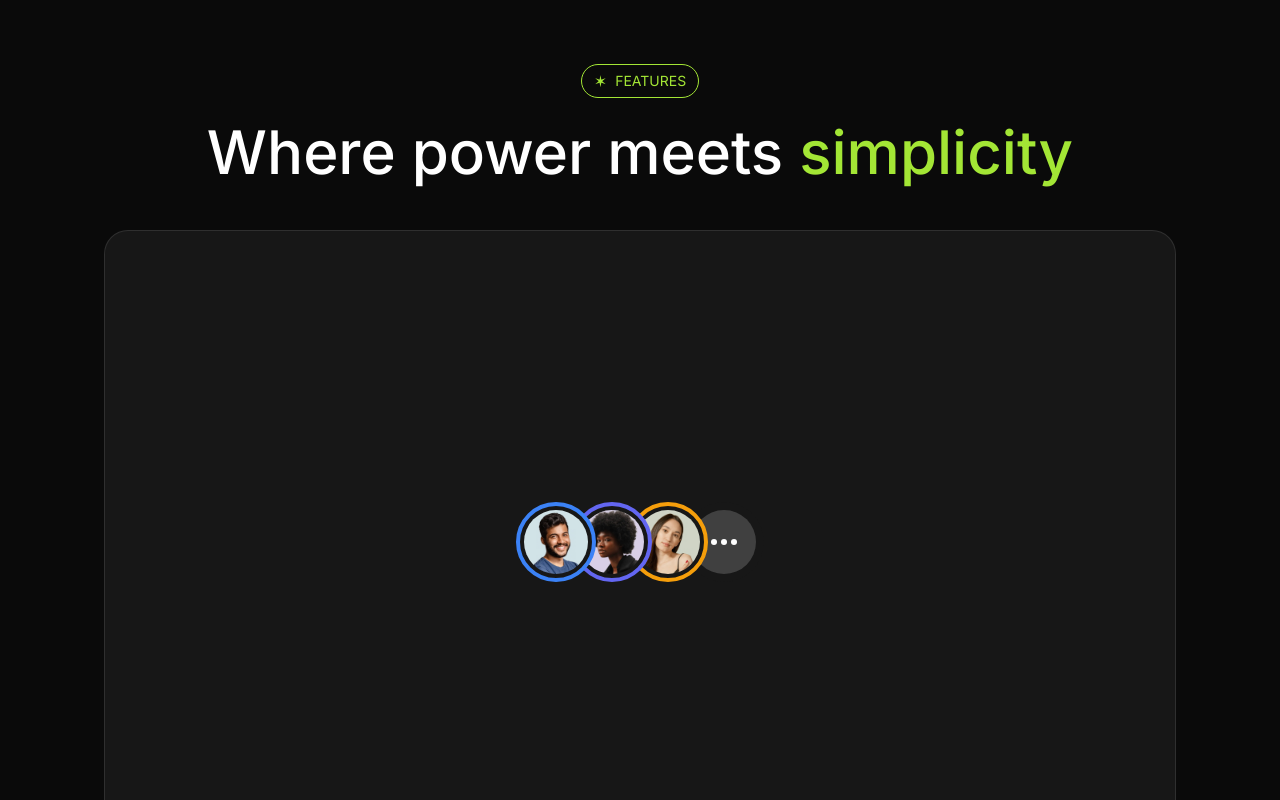
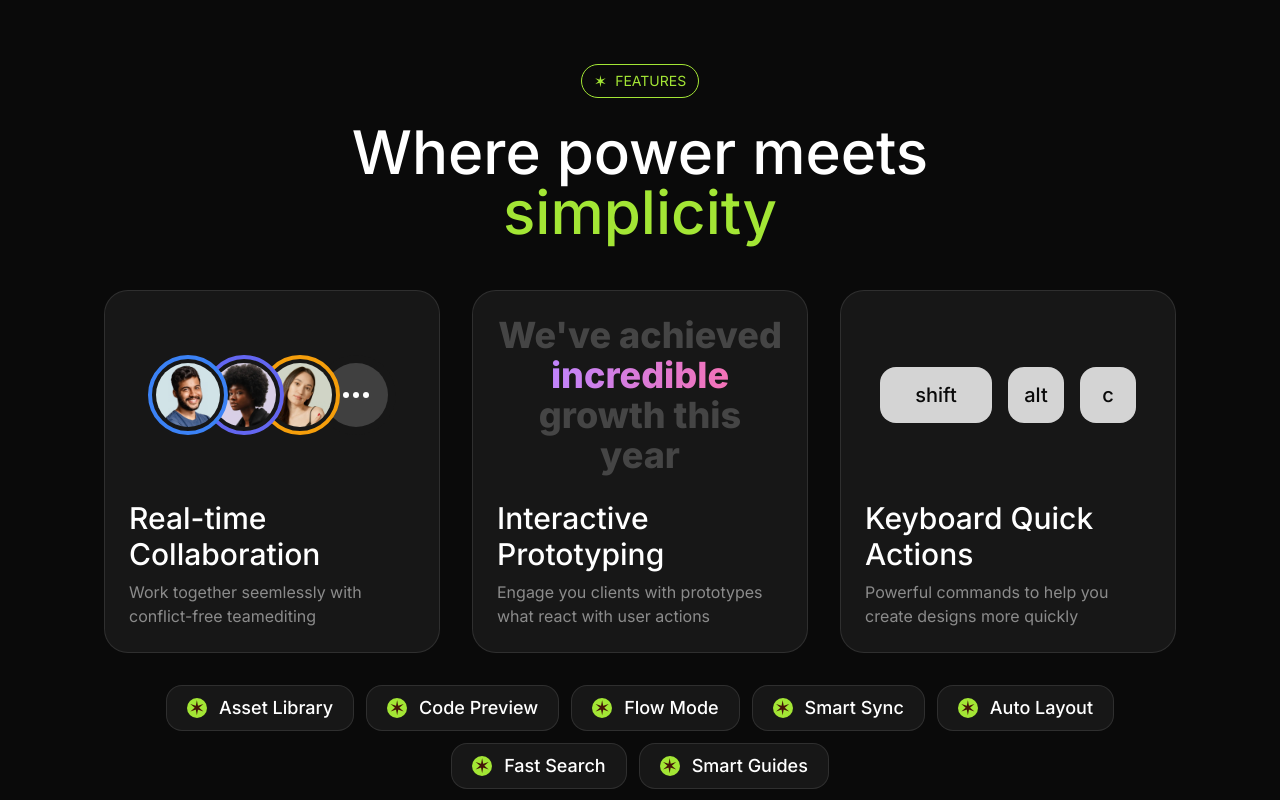
Before and after one commit to albinjoby/Layers-SaaS, a Next.js app: page / in a window 1280 px wide. Shown: the part 2060-2860 px from the top of the page. Built offline with nearby package versions, Linux system fonts and the light colour scheme.

Commit message:
fixed grid

```diff
--- a/src/components/FeatureCard.tsx
+++ b/src/components/FeatureCard.tsx
@@ -1,11 +1,14 @@
+import { twMerge } from "tailwind-merge";
+
 export default function FeatureCard(props: {
     title: string;
     description: string;
-    children?: React.ReactNode
+    children?: React.ReactNode;
+    className?: string;
 }) {
-    const {title, description, children} = props
+    const {title, description, children, className} = props
     return (
-        <div className="bg-neutral-900 border border-white/10 p-6 rounded-3xl">
+        <div className={twMerge("bg-neutral-900 border border-white/10 p-6 rounded-3xl",className)}>
             <div className="aspect-video">{children}</div>
             <div>
                 <h3 className="text-3xl font-medium mt-6">{title}</h3>
--- a/src/sections/Features.tsx
+++ b/src/sections/Features.tsx
@@ -24,14 +24,15 @@ export default function Features() {
                 <div className="flex justify-center">
                     <Tag>Features</Tag>
                 </div>
-                <h2 className="text-6xl font-medium text-center mt-6">
+                <h2 className="text-6xl font-medium text-center mt-6 max-w-2xl mx-auto">
                     Where power meets{" "}
                     <span className="text-lime-400">simplicity</span>
                 </h2>
-                <div className="mt-12 grid grid-cols-1 gap-8">
+                <div className="mt-12 grid grid-cols-1 gap-8 md:grid-cols-4 lg:grid-cols-3">
                     <FeatureCard
                         title="Real-time Collaboration"
                         description=" Work together seemlessly with conflict-free teamediting"
+                        className="md:col-span-2 lg:col-span-1"
                     >
                         <div className="aspect-video flex items-center justify-center">
                             <Avatar className="z-40">
@@ -70,6 +71,7 @@ export default function Features() {
                     <FeatureCard
                         title="Interactive Prototyping"
                         description=" Engage you clients with prototypes what react with user actions"
+                        className="md:col-span-2 lg:col-span-1"
                     >
                         <div className="aspect-video flex items-center justify-center">
                             <p className="text-4xl font-extrabold text-white/20 text-center">
@@ -83,8 +85,8 @@ export default function Features() {
                     </FeatureCard>
                     <FeatureCard
                         title="Keyboard Quick Actions"
-                        description="Powerful commands to help you create designs
-                                more quickly"
+                        description="Powerful commands to help you create designs more quickly"
+                        className="md:col-span-2 md:col-start-2 lg:col-span-1 lg:col-start-auto"
                     >
                         <div className="aspect-video flex items-center justify-center gap-4">
                             <Key className="w-28">shift</Key>
@@ -97,12 +99,12 @@ export default function Features() {
                     {features.map((feature) => (
                         <div
                             key={feature}
-                            className="bg-neutral-900 border border-white/10 inline-flex px-3 py-1.5 rounded-2xl gap-3 items-center"
+                            className="bg-neutral-900 border border-white/10 inline-flex px-3 md:px-5 py-1.5 md:py-2 rounded-2xl gap-3 items-center"
                         >
                             <span className="bg-lime-400 text-orange-950 size-5 rounded-full inline-flex justify-center items-center text-xl">
                                 &#10038;
                             </span>
-                            <span className="font-medium">{feature}</span>
+                            <span className="font-medium md:text-lg">{feature}</span>
                         </div>
                     ))}
                 </div>
```
